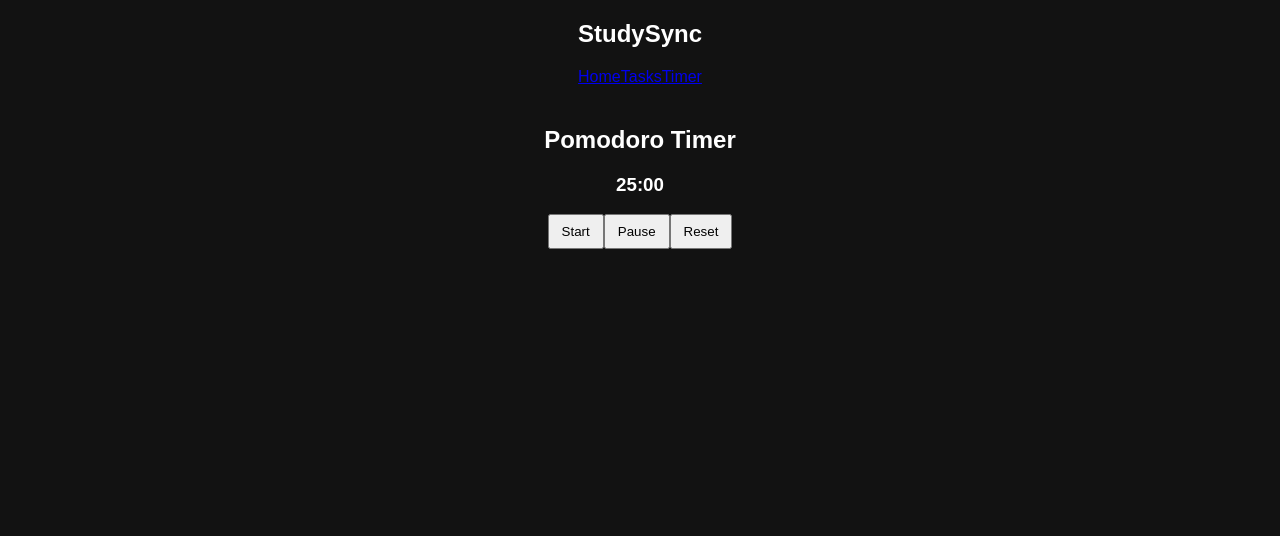
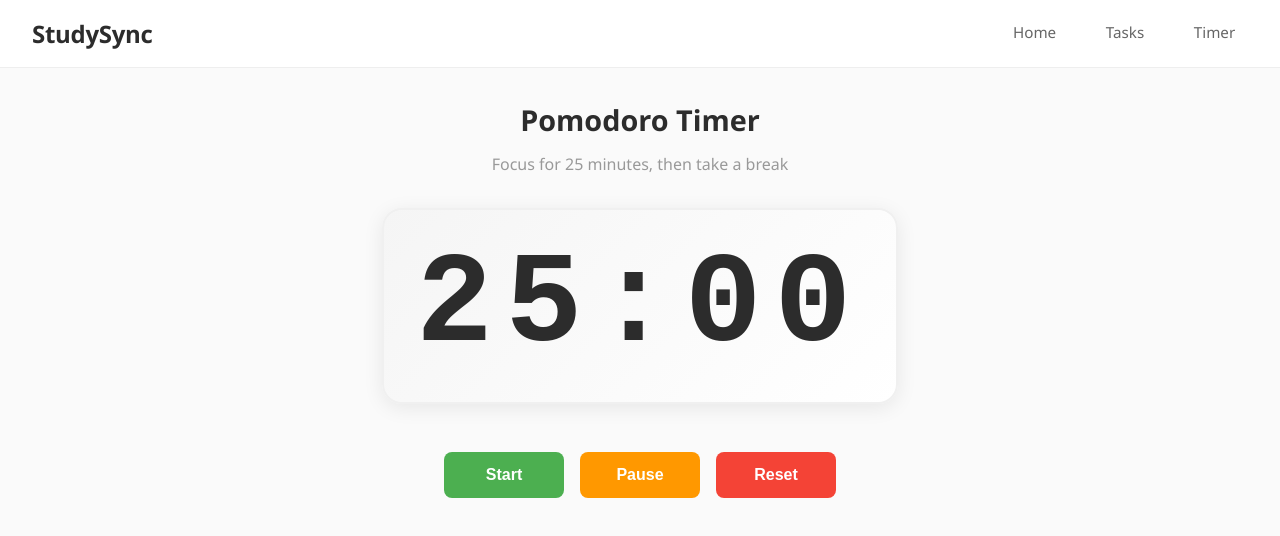
Before and after one commit to Maxx2016s/Capstone-StudySync, a React (Vite) app in the folder Capstone-StudySync/: page /timer in a window 1280 px wide. Shown: the top 536 px of the page. Built offline with nearby package versions, Linux system fonts and the light colour scheme.

Commit message:
Timer css

```diff
--- a/Capstone-StudySync/src/App.css
+++ b/Capstone-StudySync/src/App.css
@@ -1,24 +1,260 @@
+* {
+  margin: 0;
+  padding: 0;
+  box-sizing: border-box;
+}
+
 body {
-  margin: 0;
-  font-family: Arial, sans-serif;
-  background: #121212;
+  font-family: "Segoe UI", system-ui, sans-serif;
+  background-color: #fafafa;
+  color: #2c2c2c;
+  min-height: 100vh;
+}
+
+.app {
+  min-height: 100vh;
+  display: flex;
+  flex-direction: column;
+}
+
+
+nav {
+  background: white;
+  border-bottom: 1px solid #eee;
+  padding: 1rem 2rem;
+  display: flex;
+  justify-content: space-between;
+  align-items: center;
+  position: sticky;
+  top: 0;
+  z-index: 100;
+}
+
+nav h1 {
+  font-size: 1.5rem;
+  color: #2c2c2c;
+  font-weight: 600;
+  letter-spacing: -0.3px;
+}
+
+.links {
+  display: flex;
+  gap: 1.5rem;
+}
+
+.links a {
+  text-decoration: none;
+  color: #666;
+  font-size: 0.95rem;
+  padding: 0.4rem 0.8rem;
+  transition: color 0.2s;
+  border-bottom: 2px solid transparent;
+}
+
+.links a:hover {
+  color: #2c2c2c;
+  border-bottom-color: #999;
+}
+
+
+.content {
+  flex: 1;
+  padding: 2rem;
+  max-width: 900px;
+  margin: 0 auto;
+  width: 100%;
+}
+
+
+h2 {
+  color: #2c2c2c;
+  font-size: 1.8rem;
+  margin-bottom: 0.8rem;
+  font-weight: 600;
+}
+
+p {
+  color: #666;
+  font-size: 1rem;
+  line-height: 1.5;
+}
+
+
+input {
+  padding: 10px 12px;
+  margin-right: 8px;
+  border: 1px solid #ddd;
+  border-radius: 4px;
+  font-size: 0.95rem;
+  font-family: inherit;
+  background: white;
+  transition: border-color 0.2s;
+}
+
+input:focus {
+  outline: none;
+  border-color: #999;
+}
+
+
+button {
+  padding: 10px 16px;
+  cursor: pointer;
+  background: #2c2c2c;
+  color: white;
+  border: none;
+  border-radius: 4px;
+  font-size: 0.95rem;
+  font-weight: 500;
+  transition: background 0.2s;
+}
+
+button:hover {
+  background: #1a1a1a;
+}
+
+button:active {
+  opacity: 0.9;
+}
+
+
+
+.timer-page {
+  display: flex;
+  flex-direction: column;
+  align-items: center;
+  justify-content: center;
+  text-align: center;
+}
+
+.timer-subtitle {
+  color: #999;
+  font-size: 1rem;
+  margin-bottom: 2rem;
+}
+
+.timer-container {
+  display: flex;
+  flex-direction: column;
+  align-items: center;
+  gap: 3rem;
+}
+
+.timer-display {
+  font-size: 8rem;
+  font-weight: 700;
+  color: #2c2c2c;
+  font-family: 'Courier New', monospace;
+  letter-spacing: 0.1em;
+  padding: 2rem;
+  background: linear-gradient(135deg, #f5f5f5 0%, #ffffff 100%);
+  border-radius: 20px;
+  min-width: 400px;
+  box-shadow: 0 4px 20px rgba(0, 0, 0, 0.08);
+  border: 2px solid #f0f0f0;
+  line-height: 1;
+}
+
+.timer-controls {
+  display: flex;
+  gap: 1rem;
+  justify-content: center;
+  flex-wrap: wrap;
+}
+
+.btn-start,
+.btn-pause,
+.btn-reset {
+  padding: 14px 32px;
+  font-size: 1rem;
+  font-weight: 600;
+  border-radius: 8px;
+  border: none;
+  cursor: pointer;
+  transition: all 0.3s ease;
+  min-width: 120px;
+}
+
+.btn-start {
+  background: #4CAF50;
   color: white;
 }
 
-.app {
-  text-align: center;
+.btn-start:hover {
+  background: #45a049;
+  transform: translateY(-2px);
+  box-shadow: 0 6px 12px rgba(76, 175, 80, 0.3);
 }
 
-.content {
-  padding: 20px;
+.btn-pause {
+  background: #ff9800;
+  color: white;
 }
 
-input {
-  padding: 10px;
-  margin-right: 10px;
+.btn-pause:hover {
+  background: #e68900;
+  transform: translateY(-2px);
+  box-shadow: 0 6px 12px rgba(255, 152, 0, 0.3);
 }
 
-button {
-  padding: 8px 12px;
-  cursor: pointer;
+.btn-reset {
+  background: #f44336;
+  color: white;
 }
+
+.btn-reset:hover {
+  background: #da190b;
+  transform: translateY(-2px);
+  box-shadow: 0 6px 12px rgba(244, 67, 54, 0.3);
+}
+
+.btn-start:active,
+.btn-pause:active,
+.btn-reset:active {
+  transform: translateY(0);
+}
+
+@media (max-width: 768px) {
+  nav {
+    flex-direction: column;
+    gap: 1rem;
+    padding: 1rem;
+  }
+
+  .links {
+    gap: 1rem;
+    width: 100%;
+    justify-content: center;
+  }
+
+  .links a {
+    font-size: 0.9rem;
+    padding: 0.3rem 0.6rem;
+  }
+
+  .content {
+    padding: 1.5rem;
+  }
+
+  h2 {
+    font-size: 1.4rem;
+  }
+
+  .timer-display {
+    font-size: 5rem;
+    min-width: 280px;
+    padding: 1.5rem;
+  }
+
+  .timer-controls {
+    flex-direction: column;
+    gap: 0.8rem;
+  }
+
+  .btn-start,
+  .btn-pause,
+  .btn-reset {
+    width: 100%;
+    min-width: unset;
+  }
+}
--- a/Capstone-StudySync/src/components/Timer.jsx
+++ b/Capstone-StudySync/src/components/Timer.jsx
@@ -23,12 +23,14 @@ function Timer() {
   };
 
   return (
-    <div>
-      <h3>{formatTime()}</h3>
+    <div className="timer-container">
+      <div className="timer-display">{formatTime()}</div>
 
-      <button onClick={() => setRunning(true)}>Start</button>
-      <button onClick={() => setRunning(false)}>Pause</button>
-      <button onClick={() => setSeconds(1500)}>Reset</button>
+      <div className="timer-controls">
+        <button className="btn-start" onClick={() => setRunning(true)}>Start</button>
+        <button className="btn-pause" onClick={() => setRunning(false)}>Pause</button>
+        <button className="btn-reset" onClick={() => setSeconds(1500)}>Reset</button>
+      </div>
     </div>
   );
 }
--- /dev/null
+++ b/Capstone-StudySync/src/index.css
@@ -0,0 +1,21 @@
+* {
+  margin: 0;
+  padding: 0;
+  box-sizing: border-box;
+}
+
+html, body, #root {
+  width: 100%;
+  height: 100%;
+}
+
+body {
+  line-height: 1.6;
+  letter-spacing: 0.3px;
+
+}
+
+#root {
+  display: flex;
+  flex-direction: column;
+}
--- a/Capstone-StudySync/src/pages/TimerPage.jsx
+++ b/Capstone-StudySync/src/pages/TimerPage.jsx
@@ -2,8 +2,9 @@ import Timer from "../components/Timer.jsx";
 
 function TimerPage() {
   return (
-    <div>
+    <div className="timer-page">
       <h2>Pomodoro Timer</h2>
+      <p className="timer-subtitle">Focus for 25 minutes, then take a break</p>
       <Timer />
     </div>
   );
```
